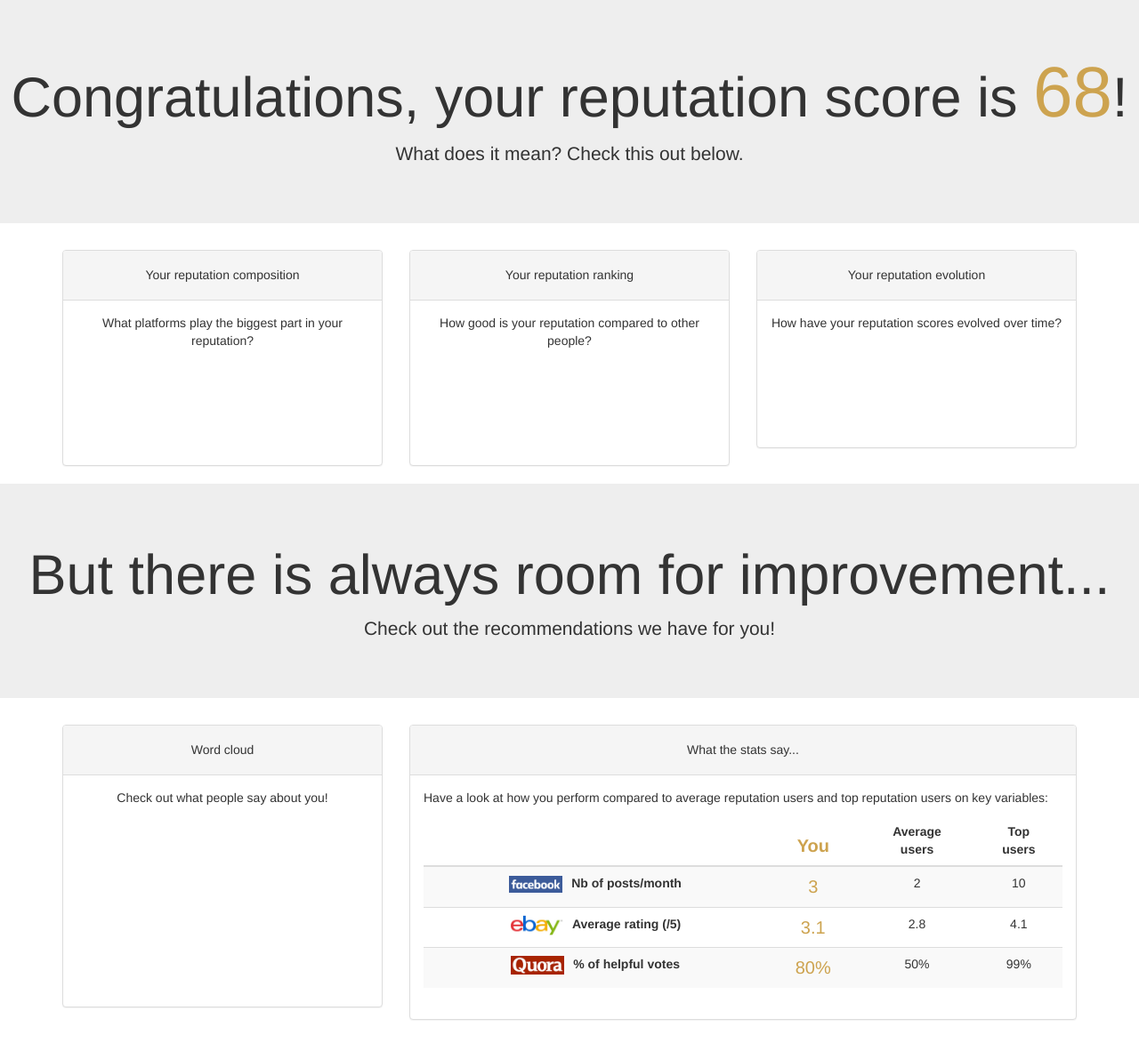
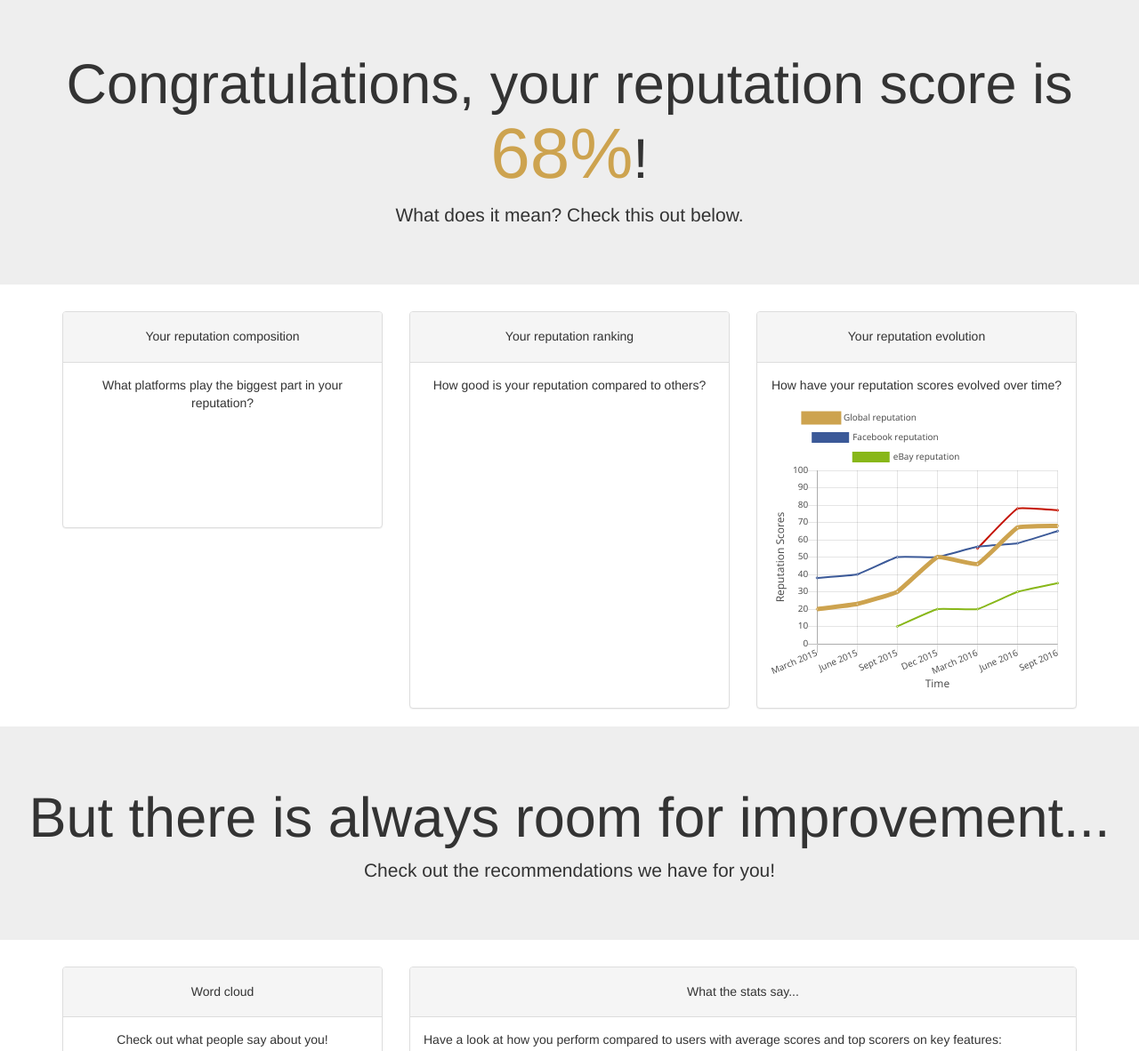
Before and after one commit to ccalta/e-REPUTATION-AGGR, a plain HTML site: page results.html in a window 1280 px wide. Shown: the part 80-1262 px from the top of the page at 89% size. Drawn offline with nearby package versions, Linux system fonts and the light colour scheme; a web font is replaced by a local one.

Commit message:
English corrections

```diff
--- a/results.html
+++ b/results.html
@@ -41,7 +41,7 @@
 </nav>
 
 <div class="jumbotron">
-  <h1>Congratulations, your reputation score is <span id="score">68</span>!</h1>
+  <h1>Congratulations, your reputation score is <span id="score">68%</span>!</h1>
   <p>What does it mean? Check this out below.</p>
 </div>
 
@@ -61,7 +61,7 @@
 			<div class="panel panel-default">
 			  <div class="panel-heading"><h5>Your reputation ranking</h5></div>
 			  <div class="panel-body">
-			    <p>How good is your reputation compared to other people?</p>
+			    <p>How good is your reputation compared to others?</p>
 			    <canvas id="barChart" height="100" width="100"></canvas>
 			  </div>
 			</div>
@@ -103,7 +103,7 @@
 			<div class="panel panel-default">
 			  <div class="panel-heading"><h5>What the stats say...</h5></div>
 			  <div class="panel-body" id="justify">
-			  	<p>Have a look at how you perform compared to average reputation users and top reputation users on key variables:</p>
+			  	<p>Have a look at how you perform compared to users with average scores and top scorers on key features:</p>
 			    <table class="table table-striped table-hover ">
 				  <thead>
 				    <tr>
@@ -146,7 +146,7 @@
 </div>
 
 <script src="https://cdnjs.cloudflare.com/ajax/libs/Chart.js/2.3.0/Chart.bundle.js"></script>
-<script src="js/main.js"></script>
+<script src="js/chart.js"></script>
 
 
 </body>
```
Also changed, not shown: helpus.html (+2 -2 lines), index.html (+2 -2 lines).
